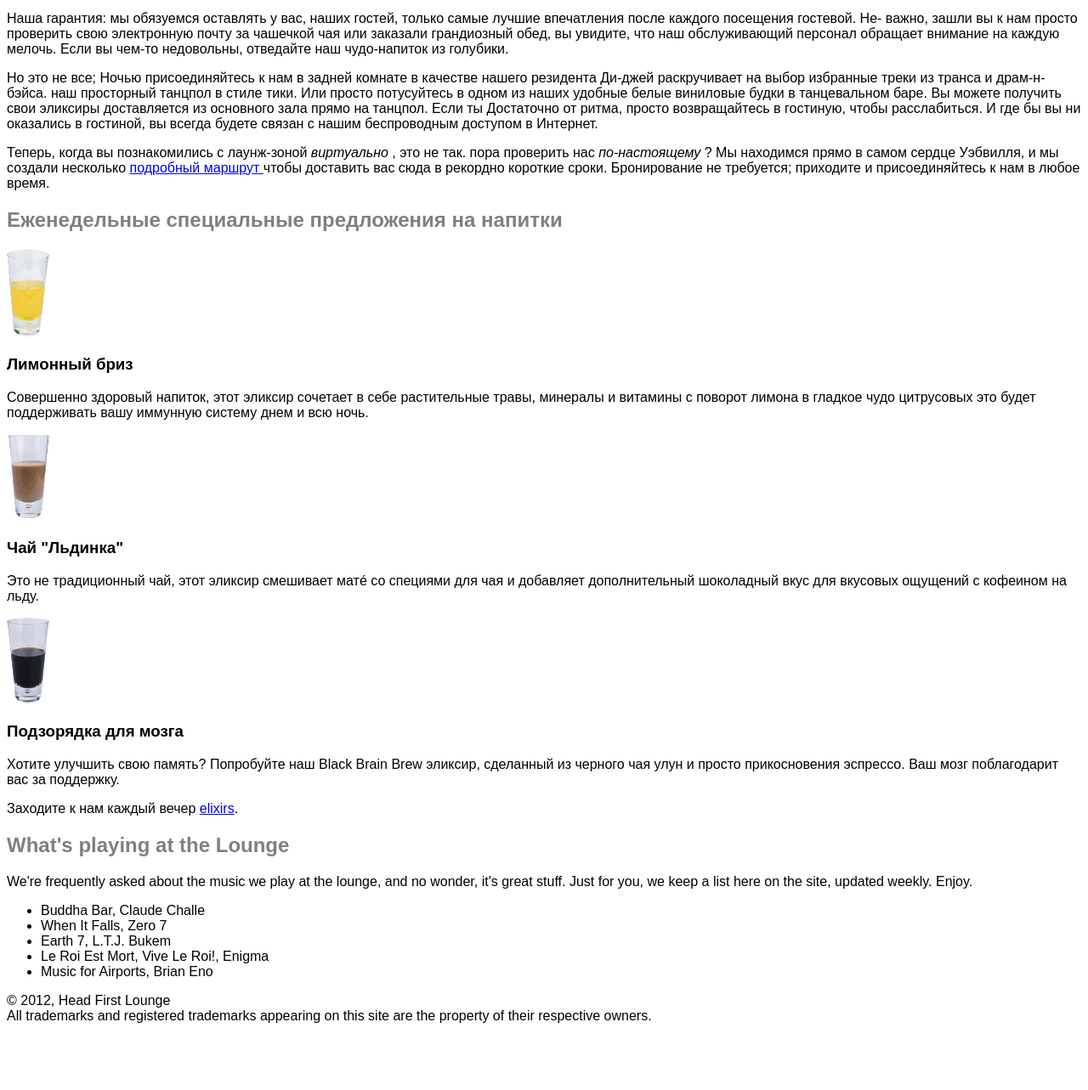
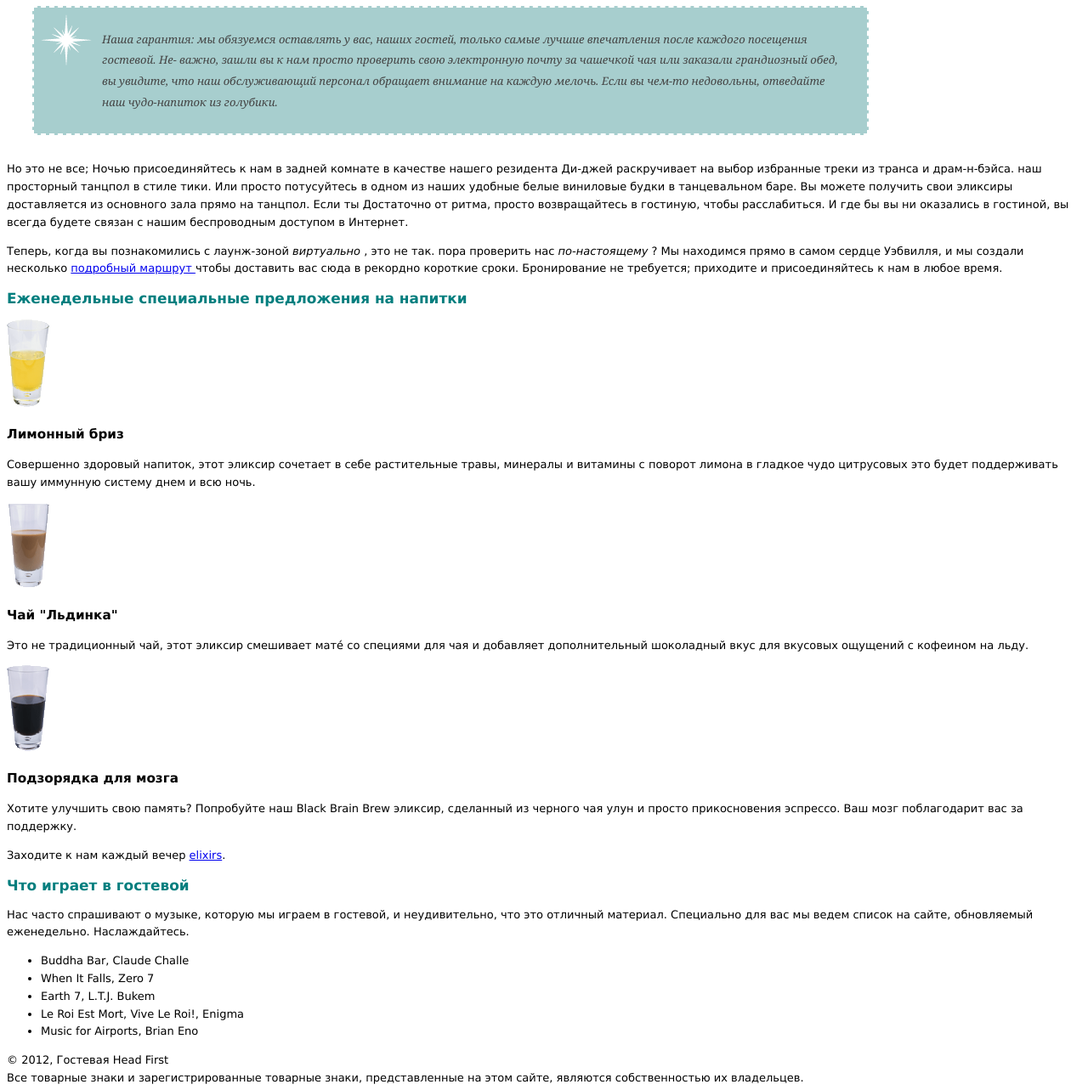
Before and after one commit to Alex-Men-VL/HTML, a plain HTML site: page lounge/lounge.html in a window 1280 px wide. Shown: the part 425-1708 px from the top of the page at 85% size. Before the commit the page ends 1646 px from the top, so only its background shows below. Drawn offline with Linux system fonts and the light colour scheme.

Commit message:
Добавил оформление для абзаца про гарантии

```diff
--- a/lounge/lounge.css
+++ b/lounge/lounge.css
@@ -1,13 +1,35 @@
-body { font-family: sans-serif; }
+body {
+      font-family: Verdana, Helvetica, Arial, sans-serif;
+      font-size: small;
+      line-height: 1.6em;
+     }
 
-h1, h2 { color: gray; }
+h1, h2 {
+        color: #007e7e;
+       }
 
-h1 { border-bottom: 1px solid black; }
+h1 {
+    font-size: 150%
+   }
 
-p.blueberry { color: blue; }
+h2 {
+    font-size: 130%
+   }
 
-p.cranberry { color: maroon; }
-
-p.greentea { color: green; }
-
-p.rapberry { color: purple; }
+#guarantee {
+            border-color: white;
+            border-width: 2px;
+            border-style: dashed;
+            background-color: #a7cece;
+            padding: 25px;
+            padding-left: 80px;
+            margin: 30px;
+            margin-right: 250px;
+            line-height: 1.9em;
+            font-style: oblique;
+            color: #444;
+            font-family: Georgia, 'Times New Roman', Times, serif;
+            background-image: url(images/background.gif);
+            background-repeat: no-repeat;
+            background-position: top left;
+           }
--- a/lounge/lounge.html
+++ b/lounge/lounge.html
@@ -1,9 +1,10 @@
 <!DOCTYPE html>
-<html lang='en'>
+<html lang='ru'>
   <head>
     <meta charset="utf-8">
     <title>Гостевая Head First</title>
     <link type="text/css" rel="stylesheet" href="lounge.css">
+    <link type='text/css' rel='stylesheet' href='lounge-print.css' media='print'>
   </head>
   <body>
     <p><img src="images/logo.gif" alt="Head First Lounge"></p>
@@ -25,7 +26,7 @@
        доступ в Интернет, так что берите с собой ноутбук.
     </p>
 
-    <p class='guarantee'>
+    <p id='guarantee'>
       Наша гарантия: мы обязуемся оставлять у вас, наших гостей, только
       самые лучшие впечатления после каждого посещения гостевой. Не-
       важно, зашли вы к нам просто проверить свою электронную почту
@@ -94,11 +95,11 @@
          title="Head First Lounge Elixirs">elixirs</a>.
     </p>
 
-    <h2>What's playing at the Lounge</h2>
+    <h2>Что играет в гостевой</h2>
     <p>
-      We're frequently asked about the music we play at the lounge, and no wonder,
-      it's great stuff. Just for you, we keep a list here on the site, updated weekly.
-      Enjoy.
+      Нас часто спрашивают о музыке, которую мы играем в гостевой, и неудивительно, что
+      это отличный материал. Специально для вас мы ведем список на сайте, обновляемый еженедельно.
+      Наслаждайтесь.
     </p>
     <ul>
       <li>Buddha Bar, Claude Challe</li>
@@ -108,10 +109,10 @@
       <li>Music for Airports, Brian Eno</li>
     </ul>
 
-    <p>
-      &copy; 2012, Head First Lounge<br>
-      All trademarks and registered trademarks appearing on this site are
-      the property of their respective owners.
+    <p id='footer'>
+      &copy; 2012, Гостевая Head First<br>
+      Все товарные знаки и зарегистрированные товарные знаки, представленные на этом сайте, являются
+       собственностью их владельцев.
     </p>
   </body>
 </html>
```
